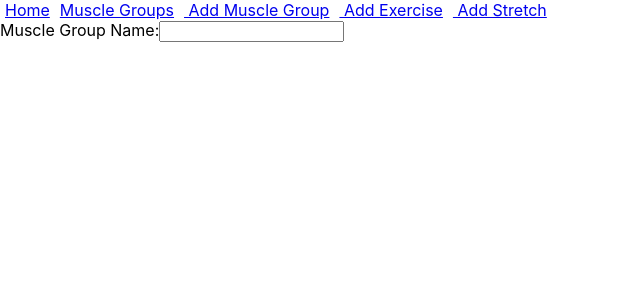
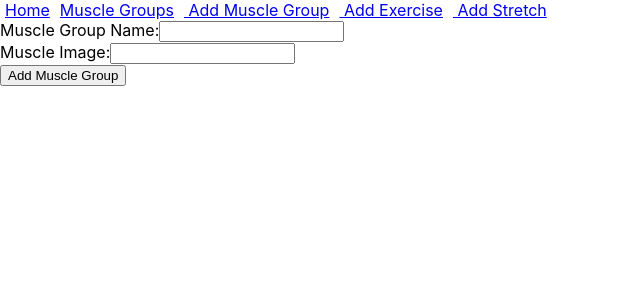
Before and after one commit to samanthamarberger/phase-3-frontend, a React (Create React App) app: page /add-muscle-group in a window 1280 px wide. Shown: the top 300 px of the page, without its empty margins (0-640 px from the left). Built offline with nearby package versions, Linux system fonts and the light colour scheme; no server answers.

Commit message:
Finished form for adding muscle group

```diff
--- a/src/components/AddMuscleGroup.js
+++ b/src/components/AddMuscleGroup.js
@@ -3,13 +3,20 @@ import React, { useState } from "react";
 function AddMuscleGroup({ onAddMuscleGroup }) {
 
     const [muscleName, setMuscleName] = useState("");
-    const [muscleIamge, setMuscleImage] = useState("");
+    const [muscleImage, setMuscleImage] = useState("");
+
+    function handleNameAdd(e) {
+        setMuscleName(e.target.value);
+    }
+    function handleImageAdd(e){
+        setMuscleImage(e.target.value)
+    }
 
     function handleSubmit(e){
         e.preventDefault();
         const newMuscleGroup = {
             name: muscleName,
-            image_url: muscleIamge
+            image_url: muscleImage
         };
 
     fetch("http://localhost:9292/muscle_groups", {
@@ -28,9 +35,15 @@ function AddMuscleGroup({ onAddMuscleGroup }) {
             <form onSubmit={(e) => handleSubmit(e)} className="NewMuscleGroup">
                 <label>
                     Muscle Group Name:
-                    <input type="text" name="name" />
+                    <input type="text" name="name" onChange={handleNameAdd} value={muscleName}/>
                 </label>
                 <br />
+                <label>
+                    Muscle Image:
+                    <input type="text" name="Image" onChange={handleImageAdd} value={muscleImage}/>
+                </label>
+                <br />
+                <button typr="submit">Add Muscle Group</button>
             </form>
         </div>
     )
```
